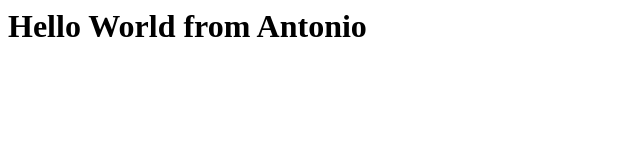
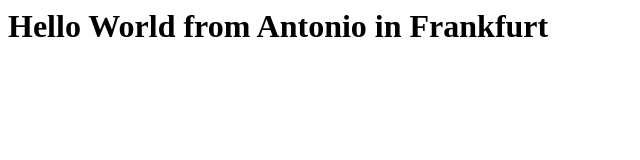
Before and after one commit to amorlupiecb/test_website, a plain HTML site: page index.html in a window 1280 px wide. Shown: the whole page, without its empty margins (0-640 px from the left). Drawn offline with Linux system fonts and the light colour scheme.

Commit message:
Test Antonio now

```diff
--- a/index.html
+++ b/index.html
@@ -3,6 +3,6 @@
 <title>Test Page</title>
 </head>
 <body>
-<h1>Hello World from Antonio</h1>
+<h1>Hello World from Antonio in Frankfurt</h1>
 </body>
 </body>
```
